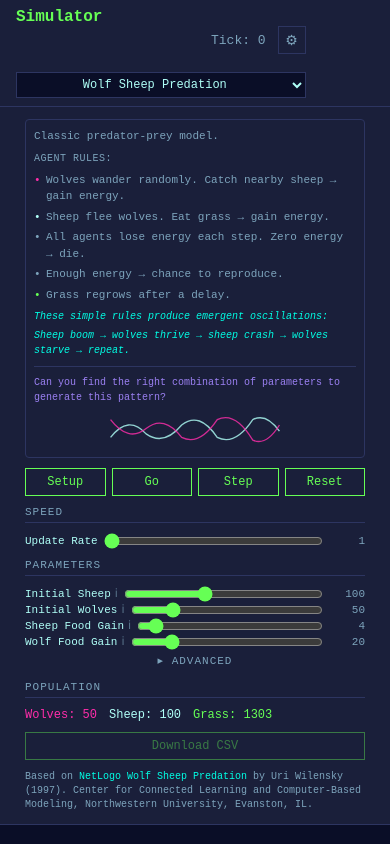
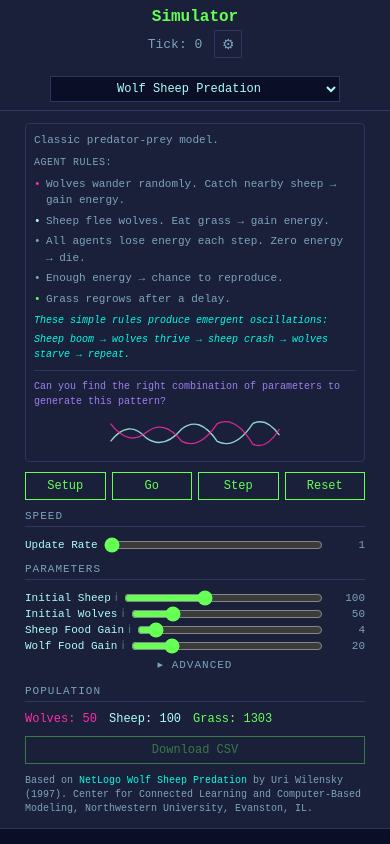
Before and after one commit to drashtishah/abm, a website built with Vite: page sim/index.html in a window 390 px wide. Shown: the top 844 px of the page. Built offline with nearby package versions, Linux system fonts and the light colour scheme.

Commit message:
fix: center header elements on mobile
Co-Authored-By: Claude Opus 4.6 (1M context) <noreply@anthropic.com>

```diff
--- a/sim/index.html
+++ b/sim/index.html
@@ -564,11 +564,13 @@
 
       .header {
         flex-wrap: wrap;
+        justify-content: center;
+        gap: 4px;
       }
 
       .header-right {
         flex-wrap: wrap;
-        justify-content: flex-end;
+        justify-content: center;
       }
 
       .header-right select {
```
